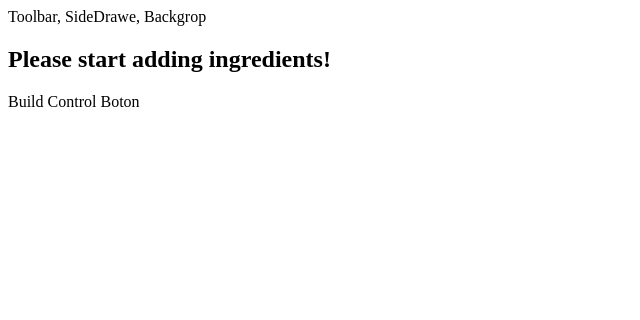
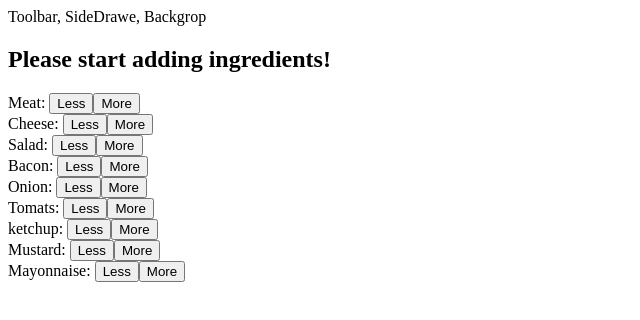
Before and after one commit to VirginiaCreativa/BurgerBuilder, a React (Create React App) app: page / in a window 1280 px wide. Shown: the top 320 px of the page, without its empty margins (0-640 px from the left). Built offline with nearby package versions, Linux system fonts and the light colour scheme.

Commit message:
Outputting Multiple Build Controls

```diff
--- a/src/components/Burger/BuildControls/BuildControl/BuildControl.js
+++ b/src/components/Burger/BuildControls/BuildControl/BuildControl.js
@@ -1,5 +1,11 @@
 import React from "react";
 import classes from "./BuildControl.scss";
 
-const buildControl = props => <div>Build Control Boton</div>;
+const buildControl = props => (
+  <div className={classes.CockpitControl}>
+    <label>{props.label}: </label>
+    <button className={classes.Less}>Less</button>
+    <button className={classes.More}>More</button>
+  </div>
+);
 export default buildControl;
--- a/src/components/Burger/BuildControls/BuildControl/BuildControl.scss
+++ b/src/components/Burger/BuildControls/BuildControl/BuildControl.scss
@@ -4,11 +4,26 @@
 	align-items: center;
 	margin: 5px 0;
 	button {
-		.Less {
-			background-color: #2ecc71
+		color: #fff;
+		border: none;
+		margin: 0 10px;
+		cursor: pointer;
+		font-weight: 300;
+	}
+	label {
+		text-align: left;
+		width: 90px;
+	}
+	.Less {
+		background-color: #ff5253;
+		&:hover {
+			background-color: #b33839;
 		}
-		.More {
-			background-color: #ff5253
+	}
+	.More {
+		background-color: #2ecc71;
+		&:hover {
+			background-color: #15a085;
 		}
 	}
 }
--- a/src/components/Burger/BuildControls/BuildControls.js
+++ b/src/components/Burger/BuildControls/BuildControls.js
@@ -2,9 +2,22 @@ import React from "react";
 import classes from "./BuildControls.scss";
 import BuildControl from "./BuildControl/BuildControl.js";
 
+const controls = [
+  { label: "Meat", type: "meat" },
+  { label: "Cheese", type: "cheese" },
+  { label: "Salad", type: "salad" },
+  { label: "Bacon", type: "bacon" },
+  { label: "Onion", type: "onion" },
+  { label: "Tomats", type: "tomats" },
+  { label: "ketchup", type: "ketchup" },
+  { label: "Mustard", type: "mustard" },
+  { label: "Mayonnaise", type: "mayonnaise" }
+];
 const buildControls = props => (
   <div className={classes.CockpitControls}>
-    <BuildControl />
+    {controls.map(ctrl => {
+      return <BuildControl key={ctrl.label} label={ctrl.label} />;
+    })}
   </div>
 );
 export default buildControls;
--- a/src/components/Burger/BuildControls/BuildControls.scss
+++ b/src/components/Burger/BuildControls/BuildControls.scss
@@ -1,5 +1,4 @@
 .CockpitControls {
-	background-color: #f7f1e3;
 	display: flex;
 	flex-flow: column;
 	align-items: center;
```
Also changed, not shown: 2 other files (tests, documents, lock files or other folders).
